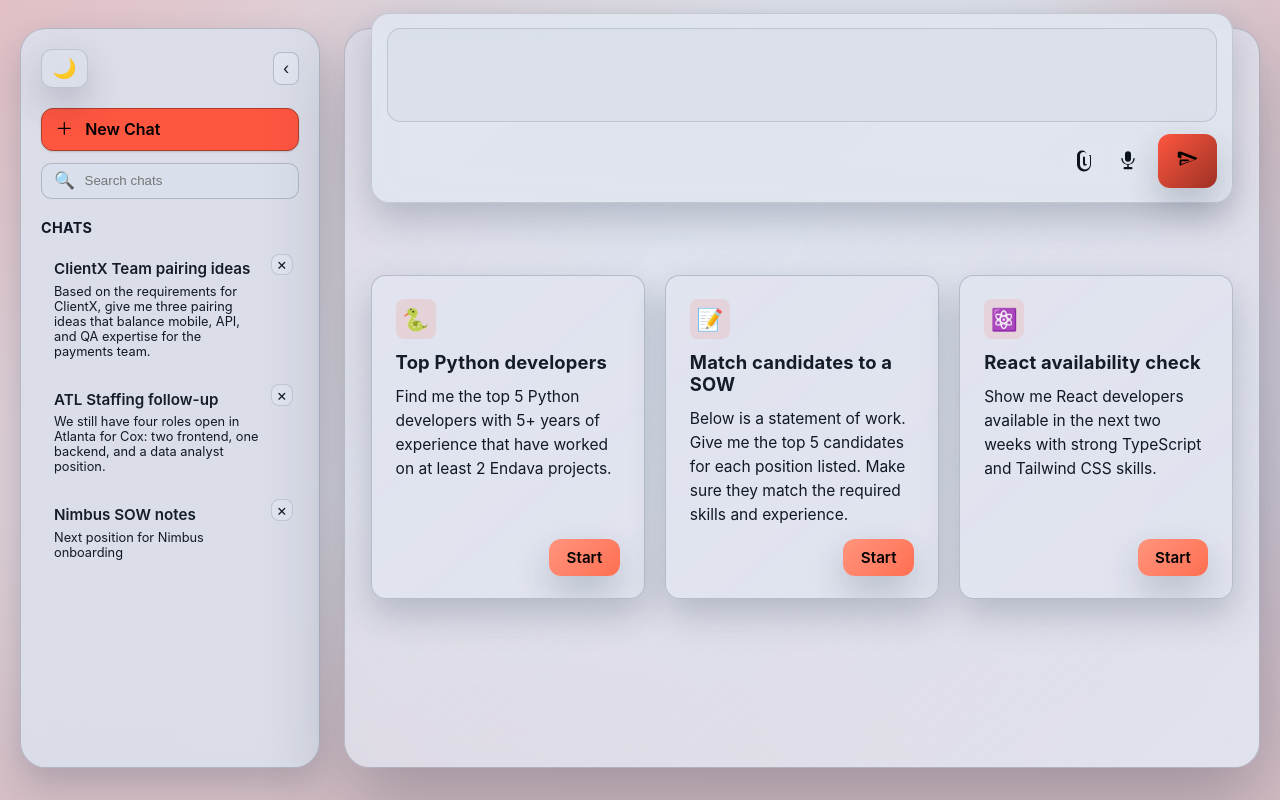
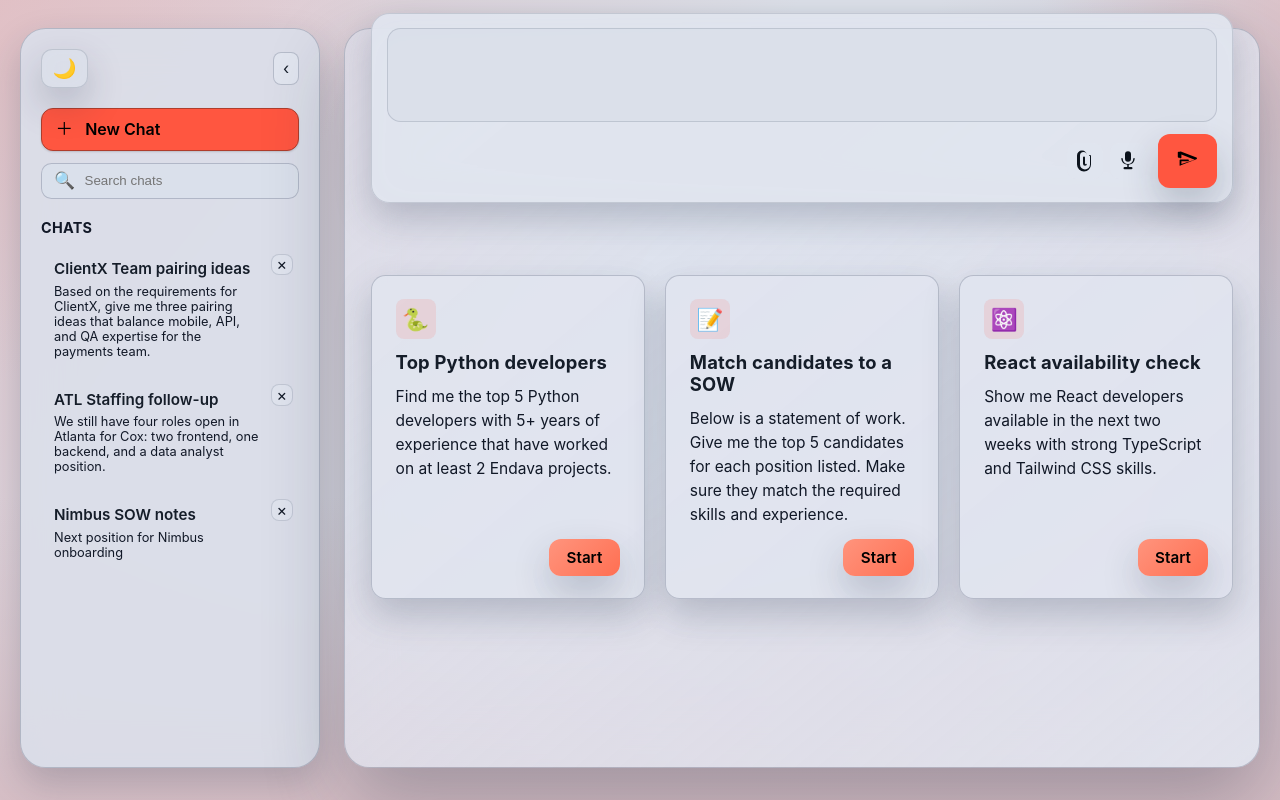
Before and after one commit to garystorey/chat-ui-no-framework, a React (Vite) app: page / in a window 1280 px wide. Built offline with nearby package versions, Linux system fonts and the light colour scheme.

Commit message:
Fix submit button contrast

```diff
--- a/src/components/UserInput.css
+++ b/src/components/UserInput.css
@@ -161,7 +161,7 @@
 }
 
 .input-panel__submit {
-  background: linear-gradient(135deg, var(--accent), var(--accent-strong));
+  background: var(--accent);
   border: none;
   color: var(--accent-button-text);
   font-size: 1rem;
@@ -190,6 +190,7 @@
 }
 
 .input-panel__submit:active {
+  filter: brightness(0.95);
   transform: translateY(0);
 }
 
```
